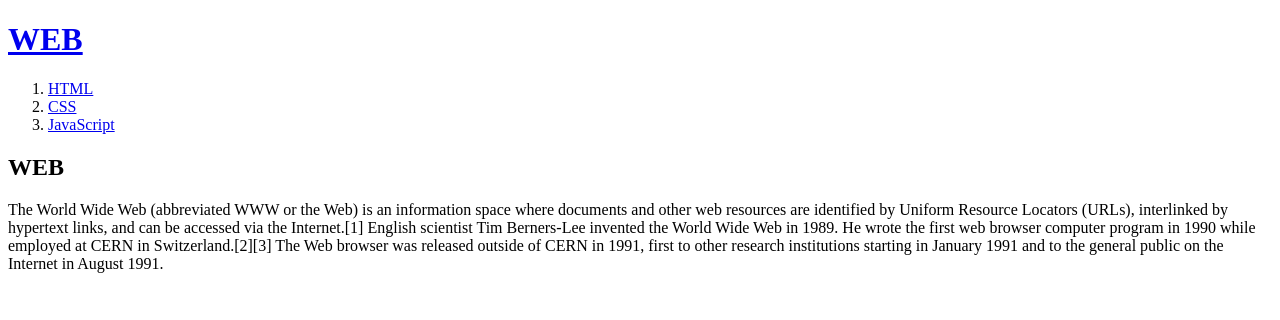
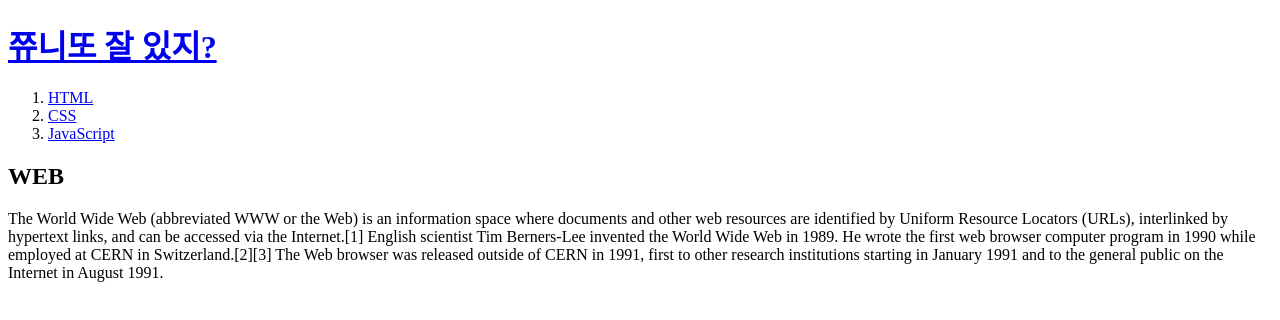
Before and after one commit to Rachealso/my-first-web-site, a plain HTML site: page index.html in a window 1280 px wide. Drawn offline with Linux system fonts and the light colour scheme.

Commit message:
Add files via upload

```diff
--- a/index.html
+++ b/index.html
@@ -5,7 +5,7 @@
   <meta charset="utf-8">
 </head>
 <body>
-  <h1><a href="index.html">WEB</a></h1>
+  <h1><a href="index.html">쮸니또 잘 있지?</a></h1>
   <ol>
     <li><a href="1.html">HTML</a></li>
     <li><a href="2.html">CSS</a></li>
```
